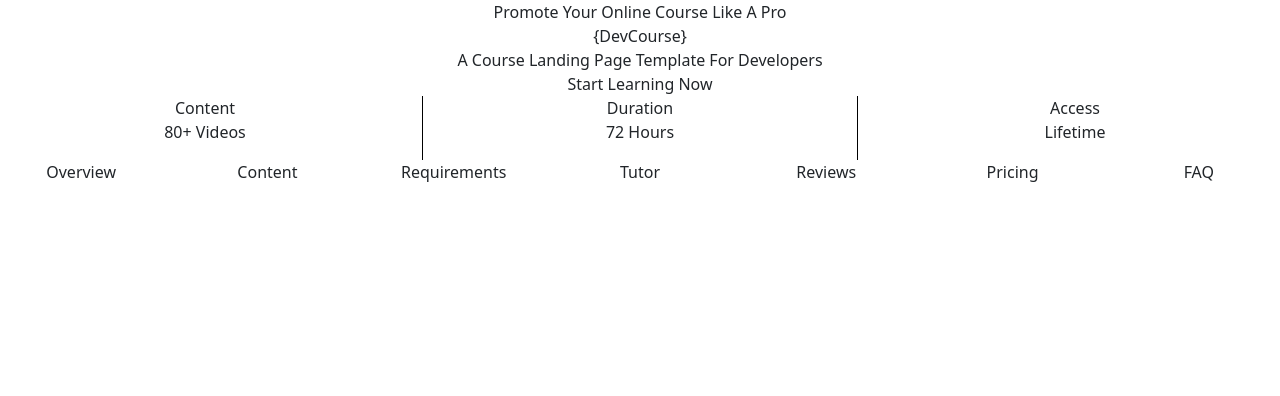
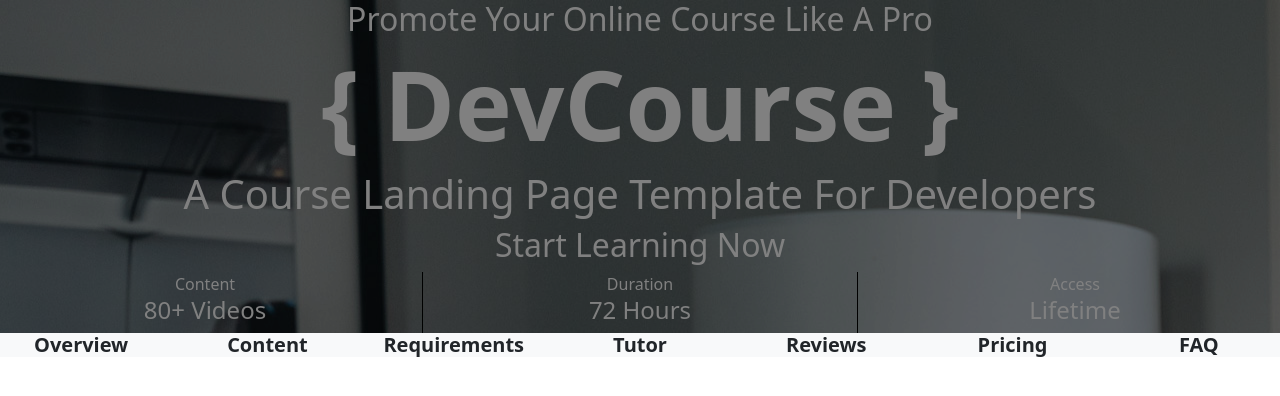
Before and after one commit to maliajacob/project6.Bootstrap, a plain HTML site: page index.html in a window 1280 px wide. Drawn offline with nearby package versions, Linux system fonts and the light colour scheme.

Commit message:
typography and backgrounds

```diff
--- a/index.html
+++ b/index.html
@@ -7,42 +7,42 @@
     <title>Document</title>
 </head>
 <body>
-    <div class="text-center">
+    <div class="text-center text-white" style="background-image: url(computerBkgrnd.jpg); filter:brightness(50%)">
         <div class="row">
-            <div class="col">
+            <div class="col h2">
                 Promote Your Online Course Like A Pro
             </div>
         </div>
         <div class="row">
-            <div class="col">
-                {DevCourse}
+            <div class="col h1" style="font-size: 6rem; font-weight: bolder;">
+                { DevCourse }
             </div>
         </div>
         <div class="row">
-            <div class="col">
+            <div class="col h1">
                 A Course Landing Page Template For Developers
             </div>
         </div>
         <div class="row">
-            <div class="col">
+            <div class="col h2">
                 Start Learning Now
             </div>
         </div>
         <div class="row">
-            <div class="col" style="border-right: 1px solid black">
-                Content <br><p>80+ Videos</p>
+            <div class="col" style="border-right: 1px solid black;">
+                Content <h4>80+ Videos</h4>
             </div>
             <div class="col" style="border-right: 1px solid black">
-                Duration <br><p>72 Hours</p>
+                Duration <br><h4>72 Hours</h4>
             </div>
             <div class="col">
-                Access <br><p>Lifetime</p>
+                Access <br><h4>Lifetime</h4>
             </div>
         </div>
     </div>
 
     <footer>
-        <div class="row text-center">
+        <div class="row text-center h5 bg-light" style="font-weight: 700;">
             <div class="col">Overview</div>
             <div class="col">Content</div>
             <div class="col">Requirements</div>
```
Also changed, not shown: computerBackground.jpg (added), computerBkgrnd.jpg (added).
